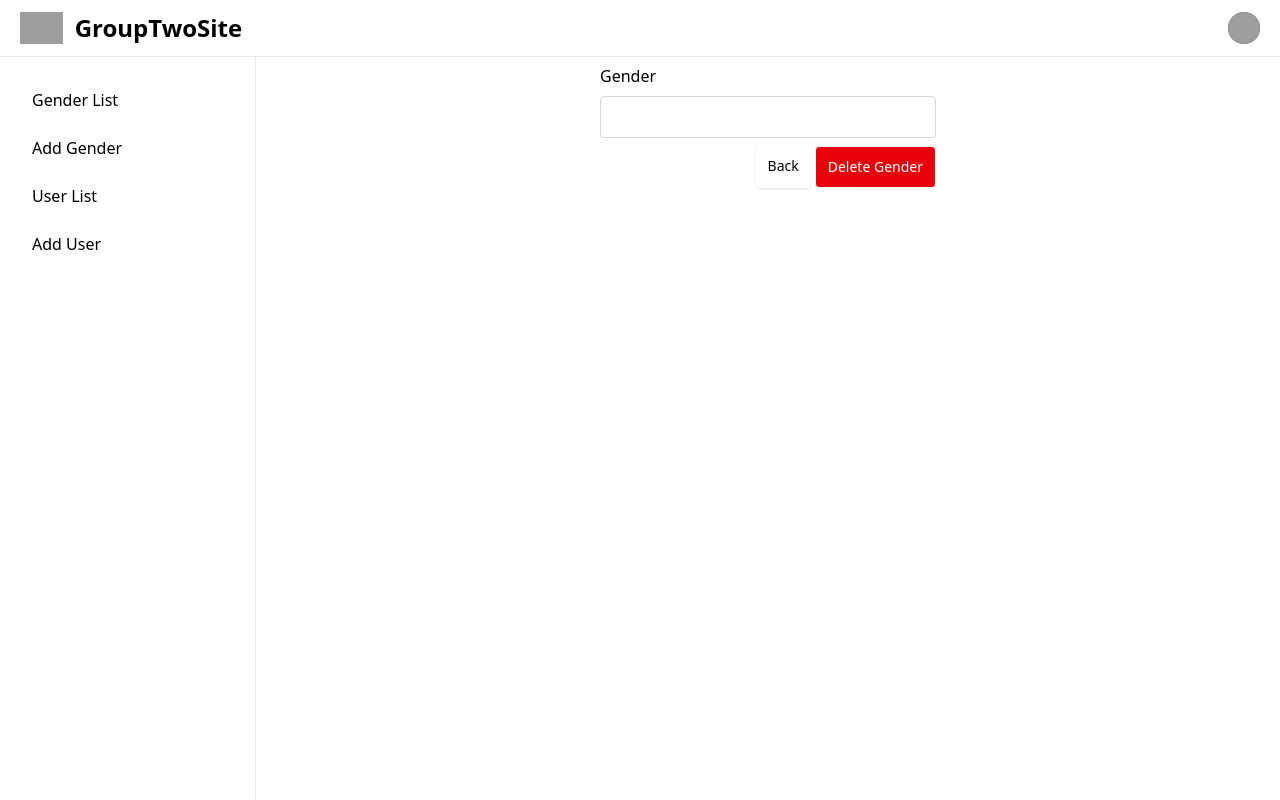
After one commit to Vinnz-arch/Grouptwosite_Repo, a Django app: template crud/templates/gender/DeleteGender.html in a window 1280 px wide. The commit adds this page. Run offline with Django 4.2, Linux system fonts and the light colour scheme; the template is opened without the code that fills it, so the values that code supplies are empty; grey boxes are pictures that could not be loaded.

Commit message:
4th commit

```diff
--- a/crud/static/css/output.css
+++ b/crud/static/css/output.css
@@ -7,10 +7,14 @@
       "Segoe UI Emoji", "Segoe UI Symbol", "Noto Color Emoji";
     --font-mono: ui-monospace, SFMono-Regular, Menlo, Monaco, Consolas, "Liberation Mono",
       "Courier New", monospace;
+    --color-red-500: oklch(63.7% 0.237 25.331);
+    --color-red-600: oklch(57.7% 0.245 27.325);
+    --color-red-700: oklch(50.5% 0.213 27.518);
     --color-green-100: oklch(96.2% 0.044 156.743);
     --color-green-200: oklch(92.5% 0.084 155.995);
     --color-green-500: oklch(72.3% 0.219 149.579);
     --color-green-600: oklch(62.7% 0.194 149.214);
+    --color-green-700: oklch(52.7% 0.154 150.069);
     --color-green-800: oklch(44.8% 0.119 151.328);
     --color-sky-600: oklch(58.8% 0.158 241.966);
     --color-blue-600: oklch(54.6% 0.245 262.881);
@@ -262,6 +272,9 @@
   .mt-16 {
     margin-top: calc(var(--spacing) * 16);
   }
+  .mr-1 {
+    margin-right: calc(var(--spacing) * 1);
+  }
   .mb-2 {
     margin-bottom: calc(var(--spacing) * 2);
   }
@@ -325,12 +341,24 @@
   .flex-1 {
     flex: 1;
   }
+  .flex-shrink {
+    flex-shrink: 1;
+  }
   .shrink-0 {
     flex-shrink: 0;
+  }
+  .border-collapse {
+    border-collapse: collapse;
   }
   .-translate-x-full {
     --tw-translate-x: -100%;
     translate: var(--tw-translate-x) var(--tw-translate-y);
+  }
+  .cursor-pointer {
+    cursor: pointer;
+  }
+  .resize {
+    resize: both;
   }
   .list-none {
     list-style-type: none;
@@ -421,11 +463,23 @@
   .bg-green-100 {
     background-color: var(--color-green-100);
   }
+  .bg-green-500 {
+    background-color: var(--color-green-500);
+  }
   .bg-green-600 {
     background-color: var(--color-green-600);
   }
+  .bg-red-500 {
+    background-color: var(--color-red-500);
+  }
+  .bg-red-600 {
+    background-color: var(--color-red-600);
+  }
   .bg-white {
     background-color: var(--color-white);
+  }
+  .p-1 {
+    padding: calc(var(--spacing) * 1);
   }
   .p-1\.5 {
     padding: calc(var(--spacing) * 1.5);
@@ -547,10 +612,47 @@
       }
     }
   }
+  .hover\:bg-green-700 {
+    &:hover {
+      @media (hover: hover) {
+        background-color: var(--color-green-700);
+      }
+    }
+  }
+  .hover\:bg-red-600 {
+    &:hover {
+      @media (hover: hover) {
+        background-color: var(--color-red-600);
+      }
+    }
+  }
+  .hover\:bg-red-700 {
+    &:hover {
+      @media (hover: hover) {
+        background-color: var(--color-red-700);
+      }
+    }
+  }
   .hover\:text-gray-900 {
     &:hover {
       @media (hover: hover) {
         color: var(--color-gray-900);
+      }
+    }
+  }
+  .hover\:outline {
+    &:hover {
+      @media (hover: hover) {
+        outline-style: var(--tw-outline-style);
+        outline-width: 1px;
+      }
+    }
+  }
+  .hover\:outline-none {
+    &:hover {
+      @media (hover: hover) {
+        --tw-outline-style: none;
+        outline-style: none;
       }
     }
   }
@@ -830,6 +932,11 @@
   inherits: false;
   initial-value: 0 0 #0000;
 }
+@property --tw-outline-style {
+  syntax: "*";
+  inherits: false;
+  initial-value: solid;
+}
 @layer properties {
   @supports ((-webkit-hyphens: none) and (not (margin-trim: inline))) or ((-moz-orient: inline) and (not (color:rgb(from red r g b)))) {
     *, ::before, ::after, ::backdrop {
@@ -854,6 +961,7 @@
       --tw-ring-offset-width: 0px;
       --tw-ring-offset-color: #fff;
       --tw-ring-offset-shadow: 0 0 #0000;
+      --tw-outline-style: solid;
     }
   }
 }
--- /dev/null
+++ b/crud/templates/gender/DeleteGender.html
@@ -0,0 +1,24 @@
+{% extends "layout/base.html" %}
+
+{% block 'title' %} Delete Gender Page {% endblock 'title' %}
+
+{% block 'content' %}
+{% include "include/sidebar.html" %}
+{% include "include/ToastMessage.html" %}
+
+<div class=" p-2 sm:ml-64 -mt-16 md:mt-14">
+    <form action="/gender/delete/{{ gender.gender_id }}" method="post">
+        {% csrf_token %}
+        <div class="mx-auto w-full md:w-1/3 mb-2 ">
+            <label for="gender" class="block font-medium mb-2">Gender</label>
+            <input type="text" class="bg-white px-3 py-2.5 border border-gray-300 text-black text-sm rounded-sm w-full
+            focus-within:outline-none focus:ring-sky-600 focus:border-blue-600" name="gender" id="gender" value="{{ gender.gender }}" />
+            <div class="flex justify-end mt-2">
+                <a href="/gender/list" class="bg-white text-sm font-medium text-black px-3 py-2.5 mr-1 rounded-sm shadow-sm cursor-pointer hover:bg-gray-100 hover:outline-none">Back</a>
+                <button type="submit" class="bg-red-600 border text-sm font-medium text-white px-3 py-2.5 rounded-sm cursor-pointer hover:bg-red-700 hover:outline-none">Delete Gender</button>
+            </div>
+        </div>
+    </form>
+</div>
+
+{% endblock 'content' %}
--- a/crud/urls.py
+++ b/crud/urls.py
@@ -3,5 +3,7 @@ from . import views
 
 urlpatterns = [
     path('gender/list', views.gender_list),
-    path('gender/add', views.add_gender)
+    path('gender/add', views.add_gender),
+    path('gender/edit/<int:genderId>', views.edit_gender),
+    path('gender/delete/<int:genderId>', views.delete_gender)
 ]
```
Also changed, not shown: other parts of crud/static/css/output.css (+34 -0 lines), crud/templates/gender/EditGender.html (added, +24 -0 lines), crud/templates/gender/GendersList.html (+7 -4 lines), crud/views.py (+49 -0 lines), crud/templates/include/ToastMessage.html (line endings or trailing spaces).
